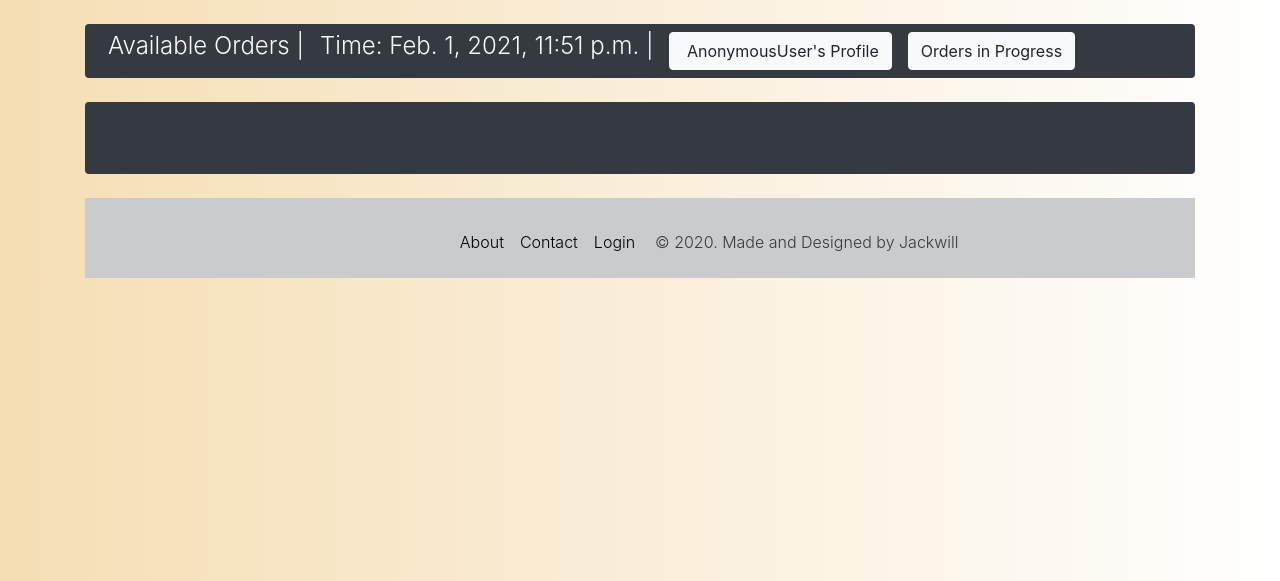
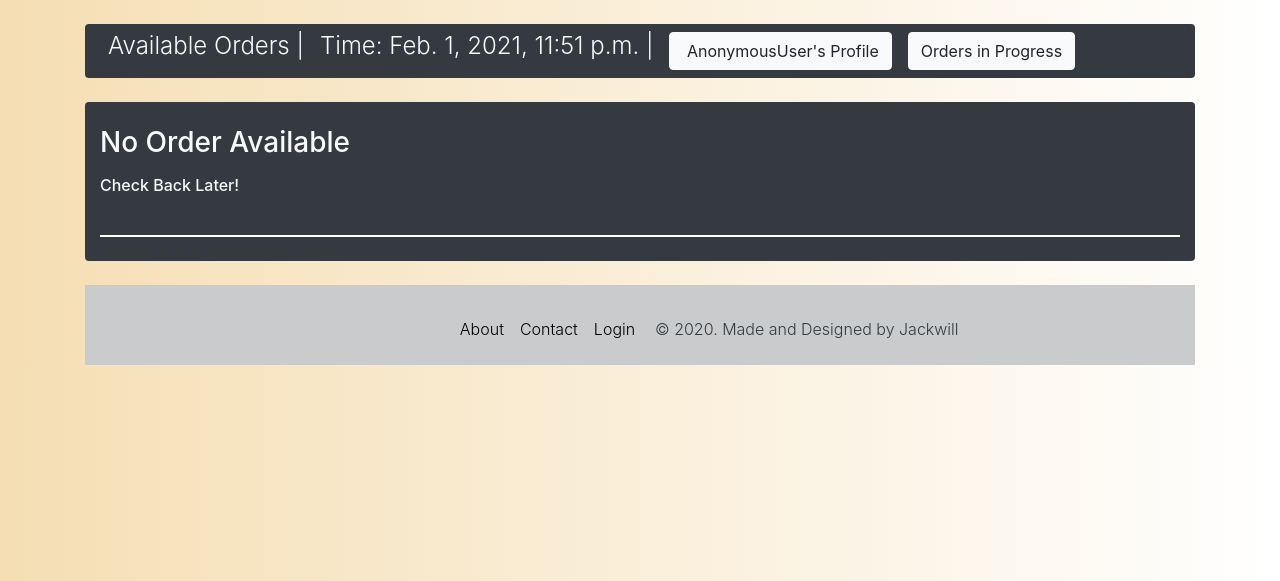
Before and after one commit to mundiakaluson/TL-django, a Django app: page /success in a window 1280 px wide. Shown: the part 76-657 px from the top of the page. Run offline with Django 3.2, Linux system fonts and the light colour scheme; some libraries are stand-ins or nearby versions.

Commit message:
done with orders not available section. DAMN

```diff
--- a/TL/mainapp/templates/mainapp/assigned.html
+++ b/TL/mainapp/templates/mainapp/assigned.html
@@ -26,6 +26,11 @@
             <input type="button" class="btn btn-light" value=" {{ user|capfirst }}'s Profile">
             </a>
         </div>
+        <div class="p-2">
+        <a href="javascript:history.go(-1)">
+        <input type="button" class="btn btn-light" value="Available Orders">
+        </a>
+    </div>
         <br>
     </div>
 </div>
--- a/TL/mainapp/templates/mainapp/orders.html
+++ b/TL/mainapp/templates/mainapp/orders.html
@@ -43,6 +43,10 @@
 
             {% for order in orders.all %}
 
+            {% if order.writer != user %}
+
+            {% block orders %}
+
             <div class="col-md-12">
                 <div class="row">
                     <div class="col-md-8">
@@ -76,7 +80,7 @@
                             <br>
                             <br>
                             <div class="col-sm-12">
-                                <span class="badge badge-info" >
+                                <span class="badge badge-info">
                                     Price: {{ order.price }}
                                 </span>
 
@@ -85,7 +89,7 @@
                             <br>
                             <div class="col-4 align-items-end">
                                 <a onclick="window.location='{% url 'order_details' order.id %}';">
-                                    <button type="button" class="btn btn-sm btn-success" >
+                                    <button type="button" class="btn btn-sm btn-success">
                                         View Order
                                     </button>
                                 </a>
@@ -95,10 +99,34 @@
                 </div>
                 <hr>
             </div>
+            {% endblock orders %}
+
+            {% endif %}
             {% endfor %}
-        <br>
+
+
+            {% block not_available %}
+
+            <div class="col-md-12">
+                <div class="row">
+                    <div class="col-md-12">
+                        <div class="row">
+                            <div class="col-md-12">
+                                <h3>
+                                    No Order Available
+                                </h3>
+                                <p class="text-light font-light">
+                                <h6>Check Back Later!</h6>
+                                </p>
+
                             </div>
-    <br>
+                        </div>
+                    </div>
+                </div>
+                <hr>
+            </div>
+            {% endblock not_available %}
+        </div>
     </div>
     <br>
     {% endblock content %}
--- a/TL/mainapp/views.py
+++ b/TL/mainapp/views.py
@@ -17,7 +17,8 @@ def orders(request):
     #TODO: Render webpage to show orders after designing! DONE!
 
     orders = Order.objects
-    return render(request, 'mainapp/orders.html', {"title": title, "orders": orders})
+    order_check = Order.objects.filter(writer=request.user)
+    return render(request, 'mainapp/orders.html', {"title": title, "orders": orders, "order_check": order_check})
 
 def order_details(request, order_id):
     order = get_object_or_404(Order, pk=order_id)
```
Lines whose indentation alone changed are shown as unchanged.
